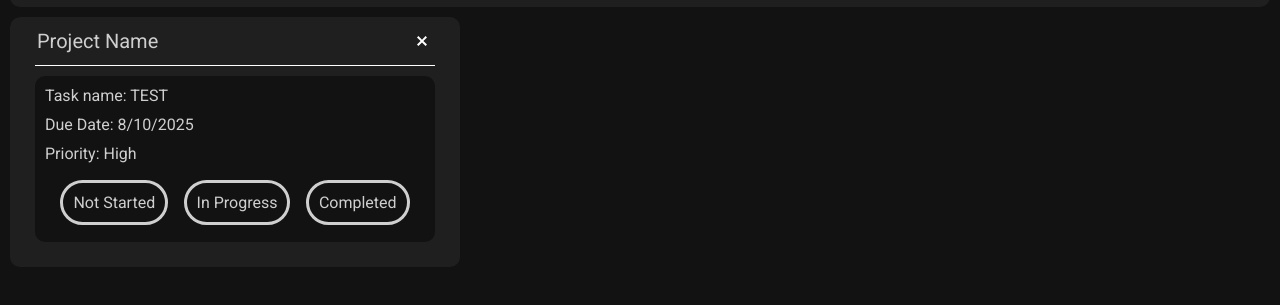
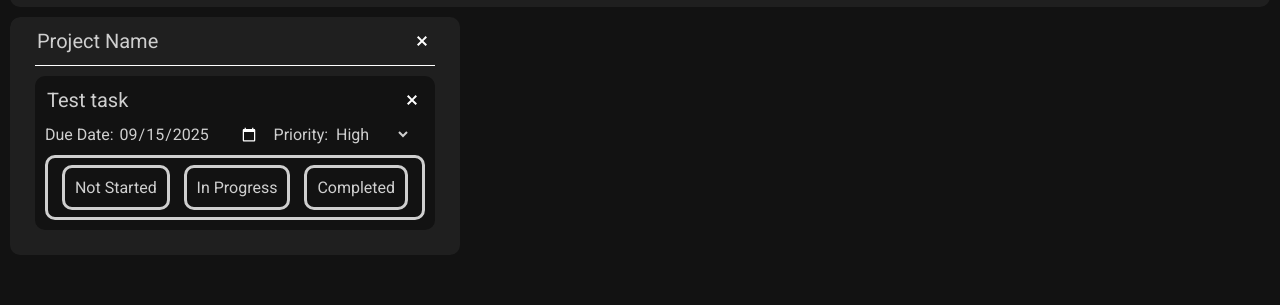
Before and after one commit to nkremer20/odin-todo, a website built with webpack: page src/template.html in a window 1280 px wide. Shown: the part 57-362 px from the top of the page. Built offline with nearby package versions, Linux system fonts and the light colour scheme.

Commit message:
Completed task card styling template

```diff
--- a/src/styles.css
+++ b/src/styles.css
@@ -183,7 +183,7 @@ header > h1 {
     border-radius: 5px;
 }
 
-.delete-task-btn {
+.delete-project-btn {
     align-self: center;
     justify-self: end;
     width: fit-content;
@@ -191,11 +191,11 @@ header > h1 {
     border-radius: 50%;
 }
 
-.delete-task-btn img {
+.delete-project-btn img {
     vertical-align: middle;
 }
 
-.delete-task-btn:hover {
+.delete-project-btn:hover {
     background-color: rgb(188, 0, 0);
 }
 
@@ -216,11 +216,40 @@ header > h1 {
     background-color: #1f1f1f;
 }
 
+.task-card-header {
+    display: flex;
+}
+
+.task-card-header > textarea {
+    font-size: 20px;
+    text-align: start;
+}
+
+.task-card-header > textarea:focus {
+    outline: 1px solid rgba(86, 86, 250, 0.503);
+    border-radius: 5px;
+}
+
+.task-card-info {
+    display: flex;
+    align-items: center;
+    gap: 15px;
+}
+
+input[type="date"]::-webkit-calendar-picker-indicator {
+  /* Example: Change color, size, or hide it */
+  filter: invert(1); /* Invert colors for dark backgrounds */
+  cursor: pointer;
+  margin: 0;
+}
+
 .status-bar {
     display: flex;
     flex-direction: row;
     justify-content: space-evenly;
     padding: 20px 0 20px;
+    border: 3px solid rgb(207, 207, 207);
+    border-radius: 10px;
 }
 
 input[type='radio'] {
@@ -229,7 +258,7 @@ input[type='radio'] {
 
 .status-label {
     border: 3px solid rgb(207, 207, 207);
-    border-radius: 50px;
+    border-radius: 10px;
     padding: 10px;
 
 }
--- a/src/template.html
+++ b/src/template.html
@@ -24,13 +24,28 @@
             <div class="prj-card-header">
                 <!-- <h1>Project Name</h1> -->
                 <!-- Add tooltip -->
-                <textarea name="task-name" title="This is a tooltip for the textarea.">Project Name</textarea>
-                <button class="delete-task-btn"><img src="./assets/close_small_24dp_FFFFFF_FILL0_wght400_GRAD0_opsz24.svg" alt="Delete Project"></button>
+                <textarea name="project-name">Project Name</textarea>
+                <button class="delete-project-btn"><img src="./assets/close_small_24dp_FFFFFF_FILL0_wght400_GRAD0_opsz24.svg" alt="Delete Project"></button>
             </div>
             <div class="task-card">
-                <p>Task name: TEST</p>
-                <p>Due Date: 8/10/2025</p>
-                <p>Priority: High</p>
+                <div class="task-card-header">
+                    <textarea name="task-name">Test task</textarea>
+                    <button class="delete-project-btn"><img src="./assets/close_small_24dp_FFFFFF_FILL0_wght400_GRAD0_opsz24.svg" alt="Delete Project"></button>
+                </div>
+                <div class="task-card-info">
+                    <p>
+                        Due Date:
+                        <input type="date" name="due-date" value="2025-09-15">
+                    </p>
+                    <p>
+                        Priority:
+                        <select name="priority">
+                            <option value="Low">Low</option>
+                            <option value="Medium">Medium</option>
+                            <option value="High" selected>High</option>
+                        </select>
+                    </p>
+                </div>
                 <div class="status-bar">
                     <div class="status-option">
                         <input type="radio" name="prj-status" id="not-started">
```
